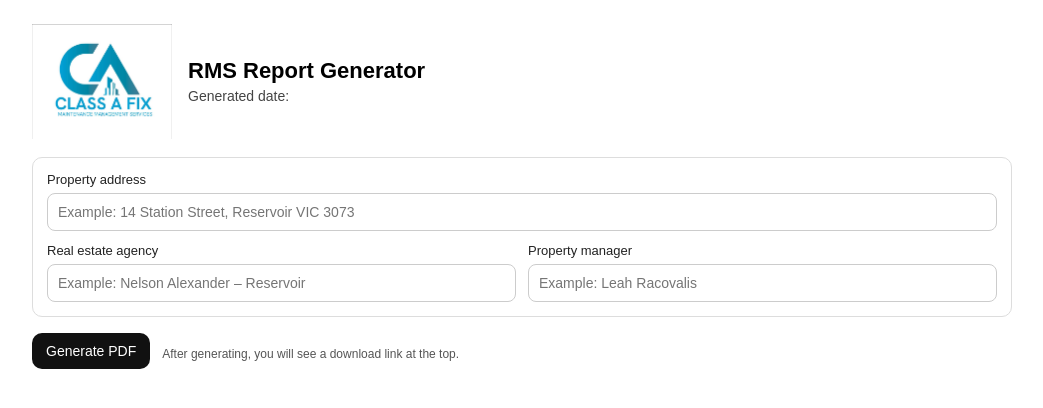
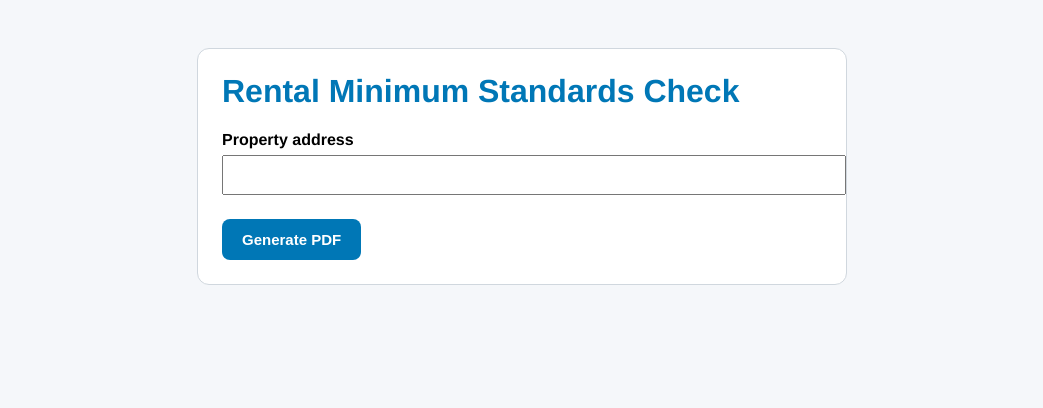
Before and after one commit to John-star-begi/rms_app, a FastAPI app: page / in a window 1280 px wide. Shown: the top 408 px of the page, without its empty margins (118-1161 px from the left). Run offline with FastAPI, Linux system fonts and the light colour scheme.

Commit message:
Update form.html

```diff
--- a/templates/form.html
+++ b/templates/form.html
@@ -1,118 +1,69 @@
 <!doctype html>
 <html lang="en">
 <head>
-  <meta charset="UTF-8" />
-  <meta name="viewport" content="width=device-width, initial-scale=1" />
-  <title>RMS Report Generator</title>
-  <style>
-    body { font-family: Arial, sans-serif; margin: 24px; }
-    .wrap { max-width: 980px; margin: 0 auto; }
-    .header { display: flex; align-items: center; gap: 16px; margin-bottom: 18px; }
-    .logo { width: 140px; height: auto; }
-    h1 { margin: 0; font-size: 22px; }
-    .meta { color: #444; font-size: 14px; margin-top: 4px; }
-    .card { border: 1px solid #ddd; border-radius: 10px; padding: 14px; margin: 12px 0; }
-    .row { display: grid; grid-template-columns: 1fr 1fr; gap: 12px; }
-    label { display: block; font-size: 13px; margin-bottom: 6px; color: #222; }
-    input[type="text"], textarea, select {
-      width: 100%;
-      padding: 10px;
-      border: 1px solid #ccc;
-      border-radius: 8px;
-      box-sizing: border-box;
-      font-size: 14px;
-    }
-    textarea { min-height: 86px; resize: vertical; }
-    .category-title { font-weight: 700; margin-bottom: 8px; }
-    .actions { margin-top: 16px; display: flex; gap: 12px; align-items: center; }
-    button {
-      padding: 10px 14px;
-      border: 0;
-      background: #111;
-      color: white;
-      border-radius: 10px;
-      cursor: pointer;
-      font-size: 14px;
-    }
-    .success { background: #e9fff0; border: 1px solid #8be0a1; padding: 12px; border-radius: 10px; margin: 12px 0; }
-    .success a { font-weight: 700; }
-    .hint { color: #555; font-size: 12px; margin-top: 6px; }
-    .full { grid-column: 1 / -1; }
-  </style>
+<meta charset="utf-8">
+<title>Rental Minimum Standards – Generate Report</title>
+
+<style>
+body{
+  font-family: Helvetica, Arial, sans-serif;
+  background:#f5f7fa;
+  padding:40px;
+}
+
+.form-card{
+  max-width:600px;
+  margin:0 auto;
+  background:#fff;
+  border:1px solid #d0d7de;
+  border-radius:12px;
+  padding:24px;
+}
+
+h1{
+  margin-top:0;
+  color:#0077B6;
+}
+
+label{
+  display:block;
+  font-weight:700;
+  margin-top:16px;
+}
+
+input{
+  width:100%;
+  padding:10px;
+  margin-top:6px;
+  font-size:14px;
+}
+
+button{
+  margin-top:24px;
+  padding:12px 20px;
+  font-size:15px;
+  font-weight:700;
+  background:#0077B6;
+  color:#fff;
+  border:none;
+  border-radius:8px;
+  cursor:pointer;
+}
+</style>
 </head>
 
 <body>
-  <div class="wrap">
-    <div class="header">
-      <img class="logo" src="/static/class-a-fix-logo.jpg" alt="Class A Fix Logo" />
-      <div>
-        <h1>RMS Report Generator</h1>
-        <div class="meta">Generated date: {{ generated_date }}</div>
-      </div>
-    </div>
 
-    {% if success_pdf_url %}
-    <div class="success">
-      Report created. <a href="{{ success_pdf_url }}" target="_blank" rel="noopener">Download PDF</a>
-    </div>
-    {% endif %}
+<div class="form-card">
+  <h1>Rental Minimum Standards Check</h1>
 
-    <form method="post" action="/generate" enctype="multipart/form-data">
-      <div class="card">
-        <div class="row">
-          <div class="full">
-            <label for="property_address">Property address</label>
-            <input id="property_address" name="property_address" type="text" placeholder="Example: 14 Station Street, Reservoir VIC 3073" />
-          </div>
+  <form action="/generate" method="post">
+    <label>Property address</label>
+    <input type="text" name="property_address" required>
 
-          <div>
-            <label for="agency">Real estate agency</label>
-            <input id="agency" name="agency" type="text" placeholder="Example: Nelson Alexander – Reservoir" />
-          </div>
+    <button type="submit">Generate PDF</button>
+  </form>
+</div>
 
-          <div>
-            <label for="property_manager">Property manager</label>
-            <input id="property_manager" name="property_manager" type="text" placeholder="Example: Leah Racovalis" />
-          </div>
-        </div>
-      </div>
-
-      {% for category in categories %}
-      {% set key = category|lower|replace(" ", "_") %}
-      <div class="card">
-        <div class="category-title">{{ category }}</div>
-
-        <div class="row">
-          <div>
-            <label for="{{ key }}_status">Status</label>
-            <select id="{{ key }}_status" name="{{ key }}_status" required>
-              <option value="" selected>Select</option>
-              <option value="Compliant">Compliant</option>
-              <option value="Non compliant">Non compliant</option>
-              <option value="Not applicable">Not applicable</option>
-            </select>
-            <div class="hint">Status is required for every category.</div>
-          </div>
-
-          <div>
-            <label for="{{ key }}_photos">Photos</label>
-            <input id="{{ key }}_photos" name="{{ key }}_photos" type="file" accept="image/*" multiple />
-            <div class="hint">Upload evidence if relevant.</div>
-          </div>
-
-          <div class="full">
-            <label for="{{ key }}_comment">Notes</label>
-            <textarea id="{{ key }}_comment" name="{{ key }}_comment" placeholder="Short notes only. Keep it simple and clear."></textarea>
-          </div>
-        </div>
-      </div>
-      {% endfor %}
-
-      <div class="actions">
-        <button type="submit">Generate PDF</button>
-        <div class="hint">After generating, you will see a download link at the top.</div>
-      </div>
-    </form>
-  </div>
 </body>
 </html>
```
